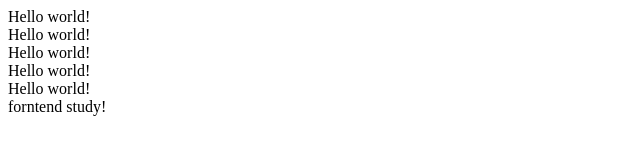
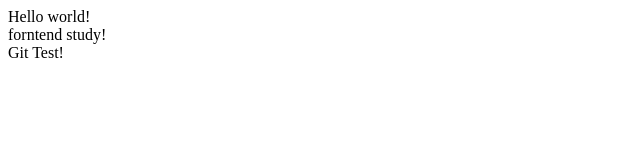
Before and after one commit to Song1524/frontend-study, a plain HTML site: page 01_starter/index.html in a window 1280 px wide. Shown: the whole page, without its empty margins (0-640 px from the left). Drawn offline with Linux system fonts and the light colour scheme.

Commit message:
GIT HUB TEST

```diff
--- a/01_starter/index.html
+++ b/01_starter/index.html
@@ -10,12 +10,9 @@
 </head>
 
 <body>
-  <span>Hello world!</span>
-  <div>Hello world!</div>
-  <div>Hello world!</div>
-  <div>Hello world!</div>
   <div>Hello world!</div>
   <div>forntend study!</div>
+  <div>Git Test!</div>
   <!-- 태그 이름을 한 번에 변경하기(기본 설정 -> linked editing) -->
 
   <!-- 브라우저에 출력하기(live server) -->
```
